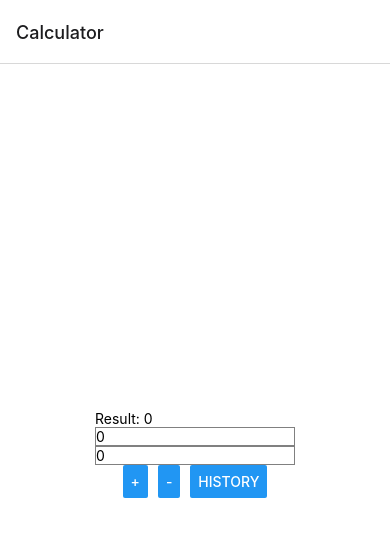
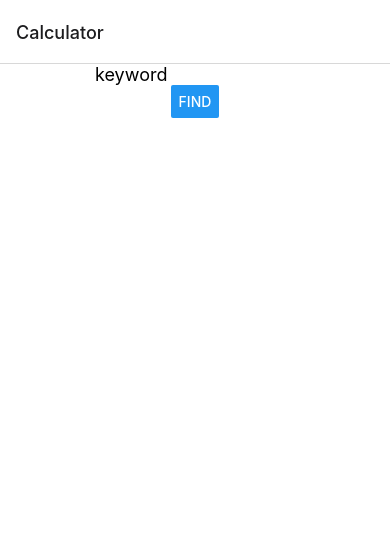
Before and after one commit to Jefishub/exercise-shipping-list-with-database, a React Native app: screen /Calculator in a window 390 px wide. Shown: the top 536 px of the page. Built offline with nearby package versions, Linux system fonts and the light colour scheme.

Commit message:
Exercise Recipe Finder

```diff
--- a/Calculator.js
+++ b/Calculator.js
@@ -1,49 +1,39 @@
 import { StatusBar } from 'expo-status-bar';
 import React, { useState } from 'react';
-import { StyleSheet, Text, View, Button, TextInput } from 'react-native';
+import { StyleSheet, Text, View, Button, TextInput, FlatList, Image } from 'react-native';
 
-export default function Calculator({navigation}) {
-  const [value1, setValue1] = useState(0);
-  const [value2, setValue2] = useState(0);
-  const [result, setResult] = useState(value1 + value2);
-  const [data, setData] = useState([]);
+export default function Calculator({ navigation }) {
+  const [keyword, setKeyword] = useState('');
+  const [repositories, setRepositories] = useState([]);
 
-  const addition = () => {
-    setData([...data, value1 + " + " + value2 + " = " + (value1 + value2)]);
-    setResult(value1 + value2);
-  }
-  const subtraction = () => {
-    setData([...data, value1 + " - " + value2 + " = " + (value1 - value2)]);
-    setResult(value1 - value2);
+
+  const getRepositories = (keyword) => {
+    fetch(`https://www.themealdb.com/api/json/v1/1/filter.php?i=${keyword}`)
+      .then(response => response.json())
+      .then(responseJson => setRepositories(responseJson.meals))
+      .catch(error => { Alert.alert('Error', error); });
   }
 
   return (
     <View style={styles.container}>
-      <View>
-        <Text>Result: {result}</Text>
-        <TextInput
-          keyboardType='numeric'
-          style={{
-            width: 200,
-            borderColor: 'gray',
-            borderWidth: 1
-          }} onChangeText={value1 => setValue1(Number(value1))} value={value1} />
-        <TextInput
-          keyboardType='numeric' style={{
-            width: 200,
-            borderColor: 'gray',
-            borderWidth: 1
-          }} onChangeText={value2 => setValue2(Number(value2))} value={value2} />
-        <StatusBar style="auto" />
-      </View>
-      <View style={{ flexDirection: 'row' }}>
-        <Button onPress={addition} title="+" />
-        <View style={{ marginRight: 10 }}></View>
-        <Button onPress={subtraction} title="-" />
-        <View style={{ marginRight: 10 }}></View>
-        <Button onPress={() => navigation.navigate('History', {history: data})} title="History"/>
-      </View>
-    </View>
+      <TextInput style={{
+        fontSize: 18,
+        width: 200
+      }} placeholder='keyword' onChangeText={text => setKeyword(text)} />
+      <Button title="Find" onPress={() => getRepositories(keyword)} />
+      <FlatList style={{ marginLeft: "5%" }}
+        keyExtractor={(item, index) => index.toString()}
+        renderItem={({ item }) =>
+          <View>
+            <Text style={{ fontSize: 18, fontWeight: "bold" }}>{item.full_name}</Text>
+            <Text style={{ fontSize: 16 }}> {item.strMeal}</Text>
+            <Image
+              style={styles.tinyLogo}
+              source={{uri: item.strMealThumb}}
+            />
+          </View >}
+        data={repositories} />
+    </View >
   );
 }
 
@@ -54,4 +44,8 @@ const styles = StyleSheet.create({
     alignItems: 'center',
     justifyContent: 'center',
   },
+  tinyLogo: {
+    width: 50,
+    height: 50,
+  },
 });
```
